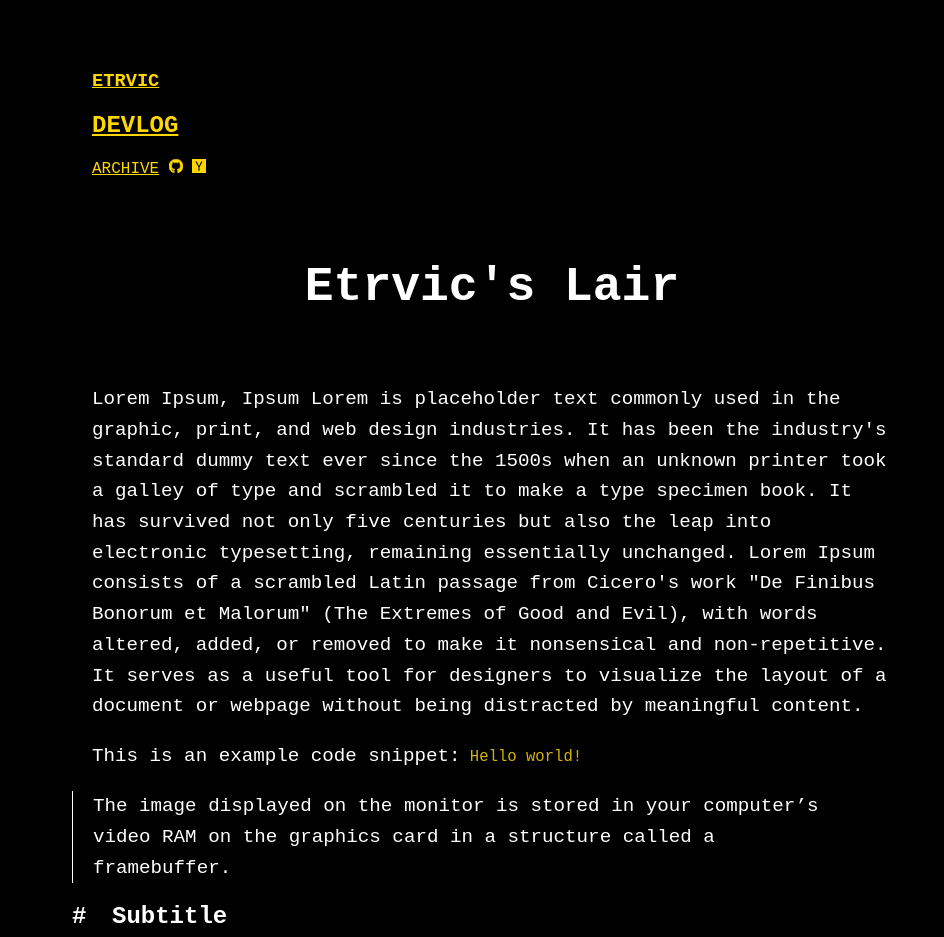
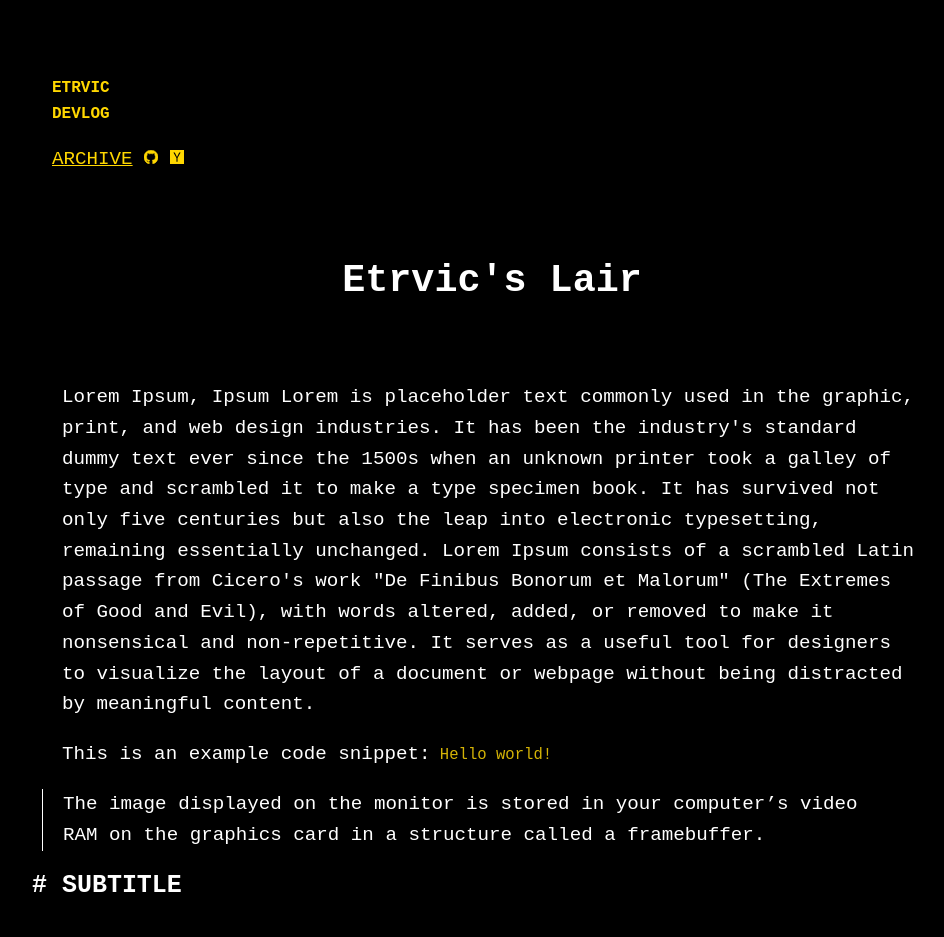
Before and after one commit to etrvic/etrvic.github.io, a plain HTML site: page index.html in a window 1280 px wide. Shown: the top 937 px of the page, without its empty margins (148-1092 px from the left). Drawn offline with Linux system fonts and the light colour scheme.

Commit message:
Update style.css

```diff
--- a/style.css
+++ b/style.css
@@ -6,27 +6,22 @@ body {
   padding: 0px;
   margin-bottom: 120px;
   max-width: 900px;
+  font-size: 1.2em;
+  line-height: 1.6;
 }
 
 .container {
-  max-width: 800px;
   margin: 0 auto;
   padding: 20px;
 }
 
 h1 {
-  font-size: 3em;
+  font-size: 2em;
   text-align: center;
   margin-bottom: 70px;
   font-family: 'Space Mono', monospace;
 }
 
-p {
-  font-size: 1.2em;
-  line-height: 1.6;
-  font-family: 'Space Mono', monospace;
-
-}
 
 .button {
   display: inline-block;
@@ -81,10 +76,11 @@ header nav svg:hover {
     fill: #d4b306;
     transition: all 0.1s ease;
 }
-header { margin: 70px 50px 30px; text-transform: uppercase; }
-.anchor-icon { display: inline-block; width: 20px; height: 12px;
-    margin-left:-20px;
-    margin-right:20px;
+header { margin: 70px 10px 30px; text-transform: uppercase; }
+.anchor-icon {
+    display: inline-block; width: 20px; height: 12px;
+    margin-left:-30px;
+    margin-right:10px;
 }
 
 img, video { width: 100%; margin: 20px 0px; padding: 0px; }
@@ -107,9 +103,16 @@ img, video { width: 100%; margin: 20px 0px; padding: 0px; }
     padding-left: 10px;
     border-left: 1px solid #FFF;
   }
-  .anchor-icon { display: inline-block; width: 20px; height: 12px;
-      margin-left:-10px;
-      margin-right:10px;
-  }
+  header { margin: 70px 50px 10px; text-transform: uppercase; }
+}
+h2, h3, h4, h5, h6 { font-size: 1.3em; line-height: 1.25em; text-transform: uppercase; font-weight: bold; padding: 0px; margin: 0px; }
 
+header .site-title a { text-decoration: none;
+font-size: 16px}
+header .devlog-title { font-weight: bold;
+font-size: 16px}
+li {
+display: list-item;
+text-align: match-parent;
+margin-left: -20px;
 }
```
